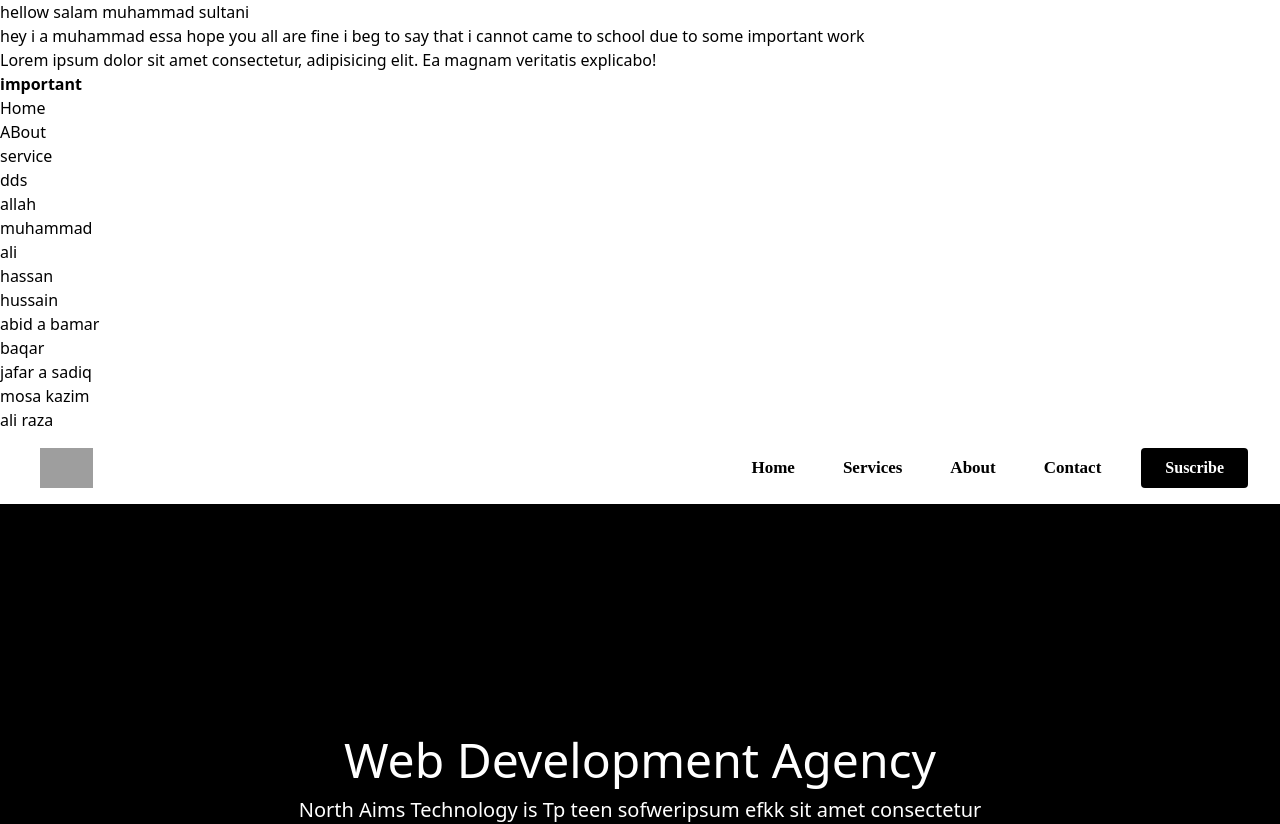
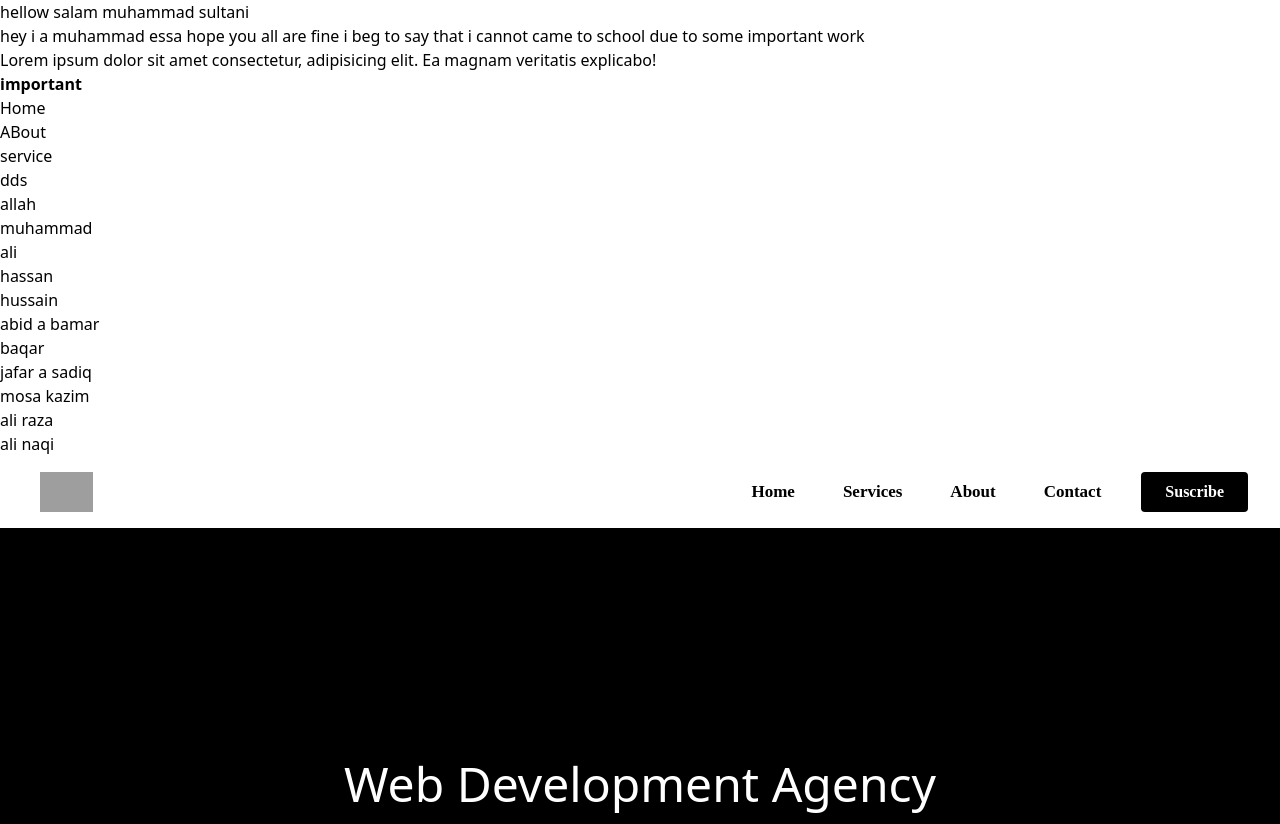
Before and after one commit to MuhammadEssa-514/Random-React-Pratice, a React (Create React App) app: page / in a window 1280 px wide. Shown: the top 824 px of the page. Built offline with nearby package versions, Linux system fonts and the light colour scheme; grey boxes are pictures that could not be loaded.

Commit message:
add menu 11

```diff
--- a/src/App.js
+++ b/src/App.js
@@ -26,6 +26,7 @@ function App() {
     <li>jafar a sadiq</li>
     <li>mosa kazim</li>
     <li>ali raza</li>
+    <li>ali naqi</li>
   </ol>
 
 
```
